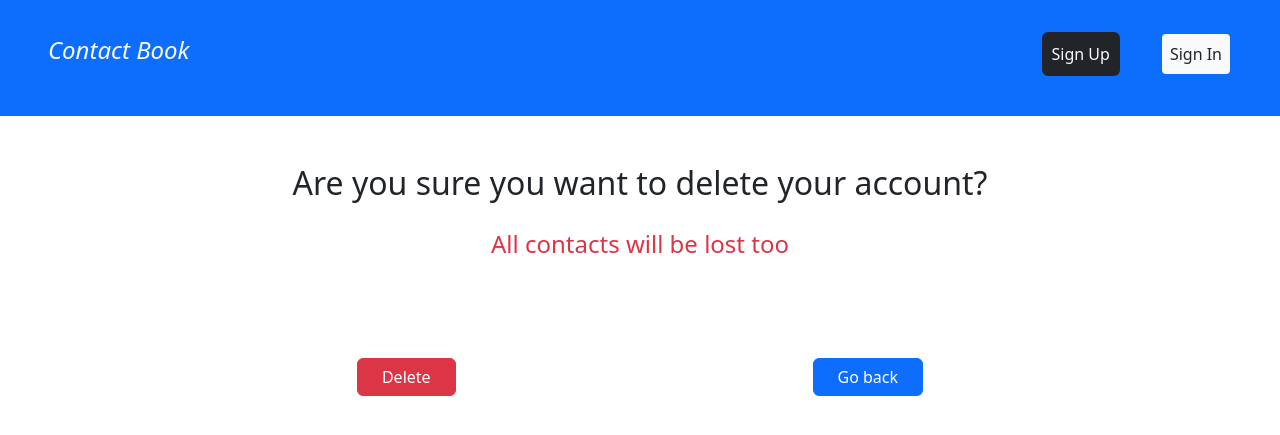
After one commit to anton-mirazchiyski/ContactBook, a Django app: page /accounts/1/delete/ in a window 1280 px wide. The commit adds this page. Shown: the top 435 px of the page. Run offline with Django 5.2, Linux system fonts and the light colour scheme; tables that the repository leaves empty hold one stand-in row (values such as "Sample post").

Commit message:
Delete account functionality

```diff
--- a/contact_book/accounts/urls.py
+++ b/contact_book/accounts/urls.py
@@ -1,7 +1,7 @@
 from django.urls import path, include
 
 from contact_book.accounts.views import create_account, AccountLoginView, logout_account, set_up_names, \
-    show_account_details
+    show_account_details, AccountDeleteView
 
 urlpatterns = [
     path('login/', AccountLoginView.as_view(), name='login'),
@@ -9,4 +9,5 @@ urlpatterns = [
     path('create/', create_account, name='account_create'),
     path('names/', set_up_names, name='names_setup'),
     path('<int:pk>/details/', show_account_details, name='account_details'),
+    path('<int:pk>/delete/', AccountDeleteView.as_view(), name='account_delete'),
 ]
--- a/contact_book/accounts/views.py
+++ b/contact_book/accounts/views.py
@@ -2,6 +2,8 @@ from django.contrib.auth import get_user_model, login, logout
 from django.contrib.auth.decorators import login_required
 from django.contrib.auth.views import LoginView
 from django.shortcuts import render, redirect, resolve_url
+from django.urls import reverse_lazy
+from django.views import generic as views
 
 from contact_book import settings
 from contact_book.accounts.forms import AccountCreationForm, AccountLoginForm, AccountNamesSetupForm
@@ -60,3 +62,9 @@ def show_account_details(request, pk):
     current_account = get_current_account(request)
     context = {'account': current_account}
     return render(request, 'accounts/account-details.html', context)
+
+
+class AccountDeleteView(views.DeleteView):
+    model = UserModel
+    template_name = 'accounts/account-delete.html'
+    success_url = reverse_lazy('index')
--- /dev/null
+++ b/templates/accounts/account-delete.html
@@ -0,0 +1,17 @@
+{% extends 'base.html' %}
+
+{% block title %} Account delete confirmation {% endblock %}
+
+{% block page_content %}
+    <h1 class="h2 text-center mt-5 mb-4">Are you sure you want to delete your account?</h1>
+    <p class="fs-4 text-center text-danger mb-5">All contacts will be lost too</p>
+    <div class="d-flex justify-content-center align-items-center">
+        <form action="{% url 'account_delete' object.pk %}" method="post">
+            {% csrf_token %}
+            <div class="vw-100 d-flex justify-content-evenly mt-5">
+                <button class="btn btn-danger px-4" type="submit">Delete</button>
+                <a class="btn btn-primary px-4" href="{% url 'all_contacts' %}"> Go back</a>
+            </div>
+        </form>
+    </div>
+{% endblock %}
--- a/templates/accounts/account-details.html
+++ b/templates/accounts/account-details.html
@@ -18,6 +18,6 @@
         </div>
     </div>
     <div class="text-center mt-5">
-        <a class="btn btn-danger" href="#">Delete account</a>
+        <a class="btn btn-danger" href="{% url 'account_delete' account.pk %}">Delete account</a>
     </div>
 {% endblock %}
```
